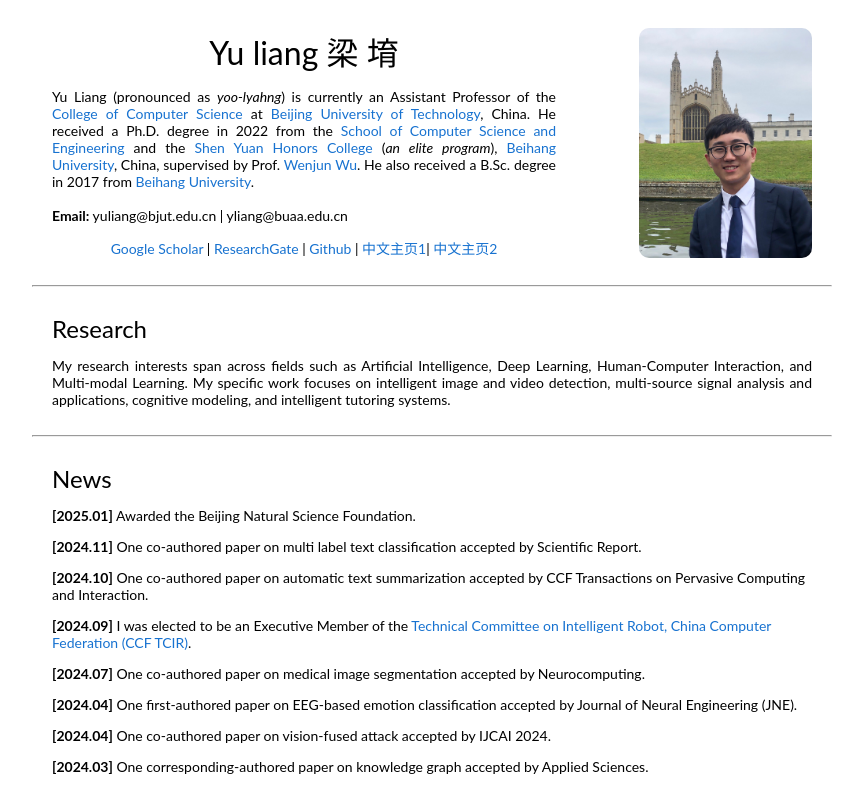
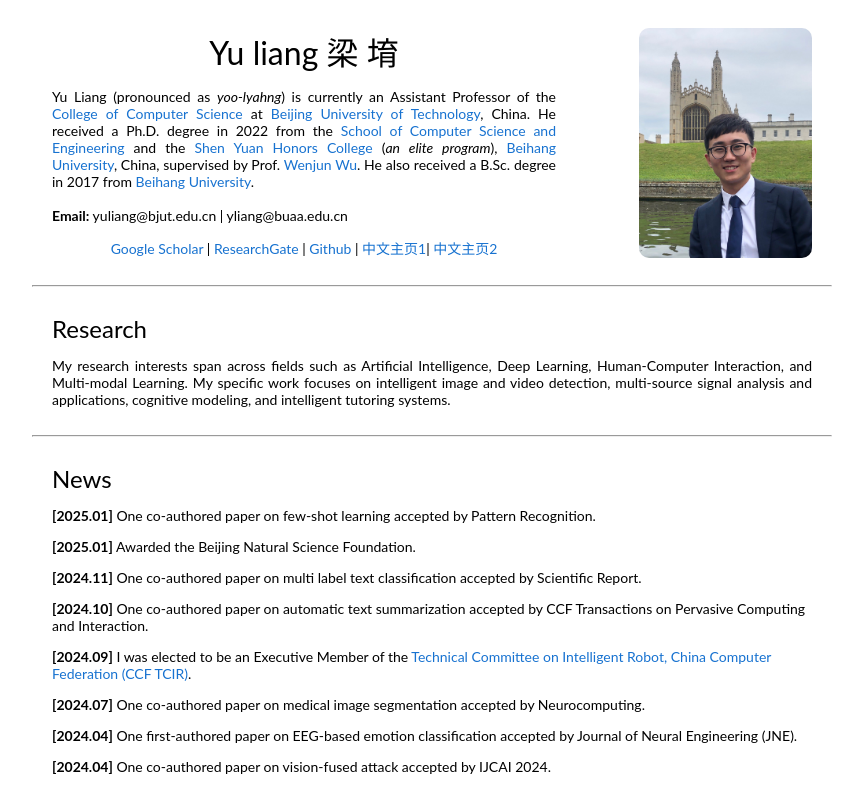
Before and after one commit to yuliang-homepage/yuliang-homepage.github.io, a plain HTML site: page index.html in a window 1280 px wide. Shown: the top 786 px of the page, without its empty margins (208-1071 px from the left). Drawn offline with Linux system fonts and the light colour scheme.

Commit message:
Update index.html

```diff
--- a/index.html
+++ b/index.html
@@ -247,6 +247,10 @@
                             <tr>
                                 <td>
                                     <heading>News</heading>
+
+                                    <p style="font-size:14px"> <strong>[2025.01]</strong> One co-authored
+                                        paper on few-shot learning accepted by Pattern Recognition.</p>
+
                                     <p style="font-size:14px"> <strong>[2025.01]</strong> Awarded the Beijing Natural
                                         Science Foundation.</p>
 
```
